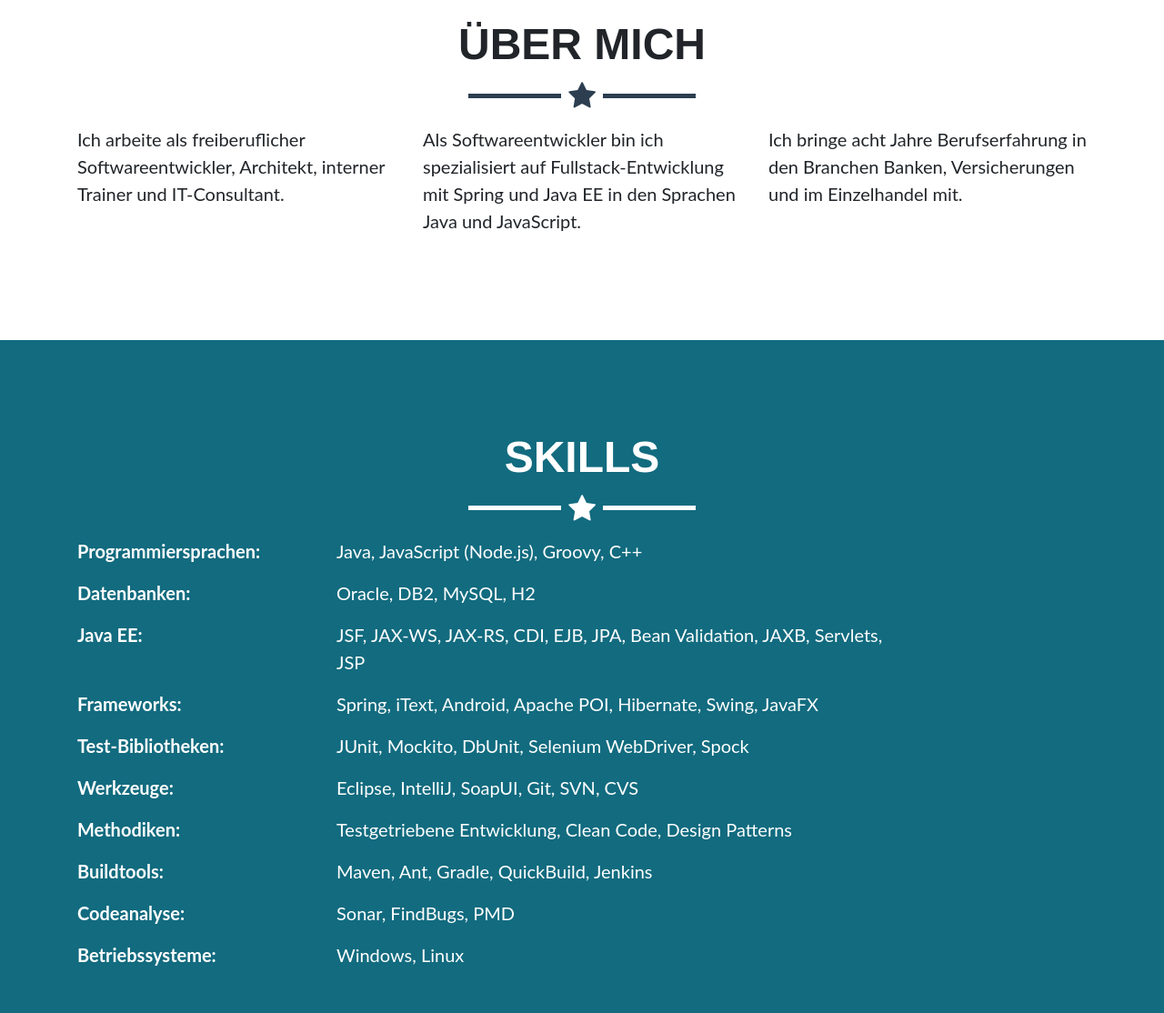
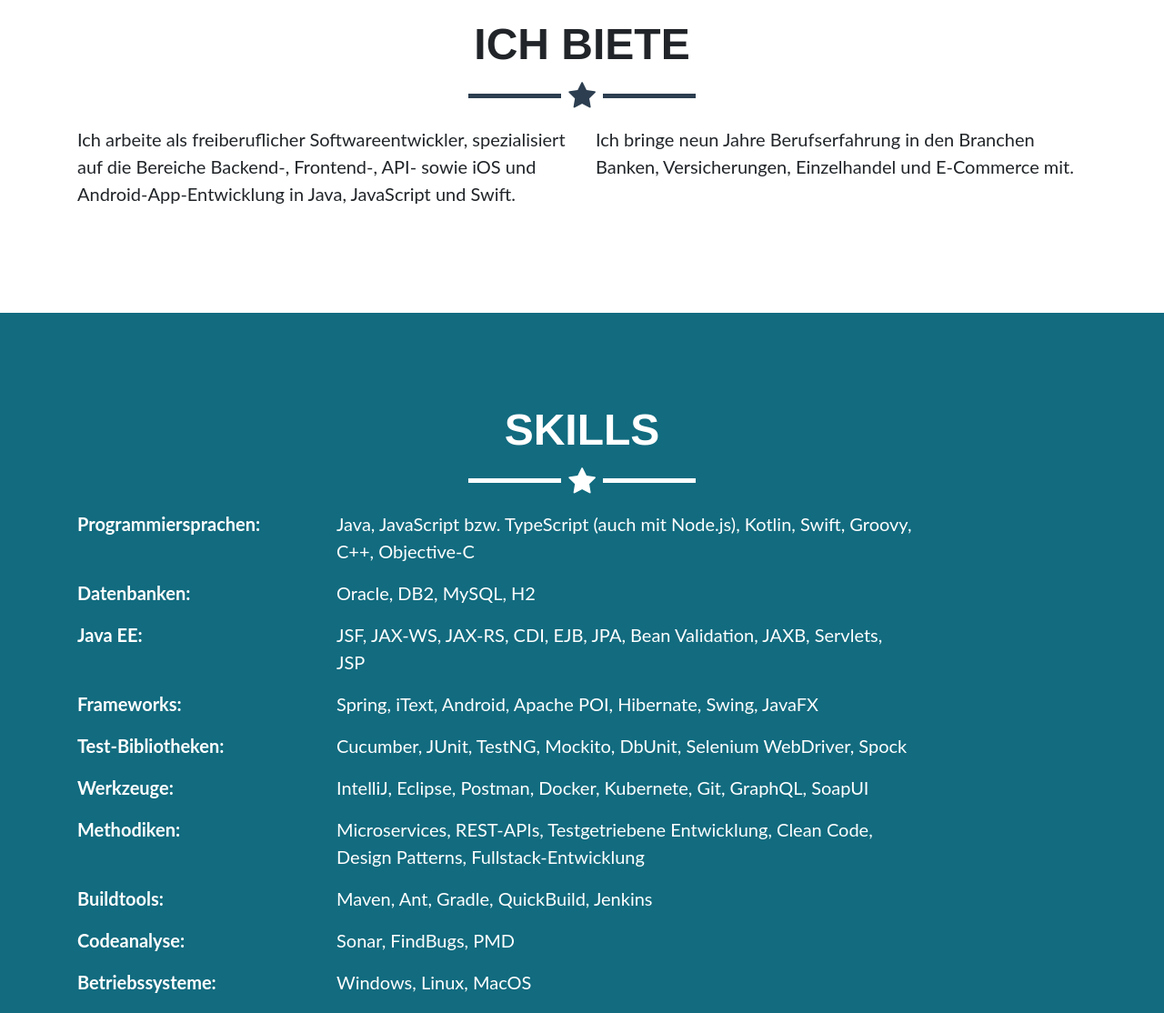
Before and after one commit to hinnerkoetting/hinnerk-oetting-de, a website: page index.html in a window 1280 px wide. Shown: the part 980-2094 px from the top of the page at 91% size. Drawn offline with nearby package versions, Linux system fonts and the light colour scheme.

Commit message:
Update jquery and bootstrap, updating content

```diff
--- a/index.html
+++ b/index.html
@@ -39,7 +39,7 @@
 
                 <a class="navbar-brand" href="#page-top">Hinnerk Oetting</a>
 
-                <button type="button" class="navbar-toggle navbar-right navbar-nav d-inline-block d-lg-none d-xl-none" data-toggle="collapse" data-target="#menu-entries" style="background: transparent; font-size: 1.5em; border-radius: 5px">
+                <button type="button" class="navbar-toggle navbar-right navbar-nav d-inline-block d-lg-none d-xl-none" onclick="toggleMenu()" style="background: transparent; font-size: 1.5em; border-radius: 5px">
                     <span class="sr-only">Toggle navigation</span> Menu <i class="fa fa-bars"></i>
                 </button>
 
@@ -49,7 +49,7 @@
                             <a href="#page-top"></a>
                         </li>
                         <li class="nav-item">
-                            <a href="#about" class="nav-link">Über mich</a>
+                            <a href="#about" class="nav-link">Ich biete</a>
                         </li>
                         <li class="nav-item">
                             <a href="#skills" class="nav-link">Skills</a>
@@ -78,7 +78,7 @@
                     <div class="intro-text">
                         <span class="name">Hinnerk Oetting Software&shy;entwicklung</span>
                         <hr class="star-light">
-                        <span class="skills">Softwareentwickler - Architekt - Interner Trainer - IT Consultant</span>
+                        <span class="skills">Freiberuflicher Softwareentwickler</span>
                     </div>
                 </div>
             </div>
@@ -90,19 +90,16 @@
         <div class="container">
             <div class="row">
                 <div class="col-lg-12 text-center">
-                    <h2>Über mich</h2>
+                    <h2>Ich biete</h2>
                     <hr class="star-primary">
                 </div>
             </div>
             <div class="row">
-                <div class="col-lg-4 col-lg-offset-2">
-                    <p>Ich arbeite als freiberuflicher Softwareentwickler, Architekt, interner Trainer und IT-Consultant.</p>
+                <div class="col-lg-6 col-lg-offset-2">
+                    <p>Ich arbeite als freiberuflicher Softwareentwickler, spezialisiert auf die Bereiche Backend-, Frontend-, API- sowie iOS und Android-App-Entwicklung in Java, JavaScript und Swift.</p>
                 </div>
-                <div class="col-lg-4">
-                    <p>Als Softwareentwickler bin ich spezialisiert auf Fullstack-Entwicklung mit Spring und Java EE in den Sprachen Java und JavaScript.</p>
-                </div>
-                <div class="col-lg-4">
-                    <p>Ich bringe acht Jahre Berufserfahrung in den Branchen Banken, Versicherungen und im Einzelhandel mit.</p>
+                <div class="col-lg-6">
+                    <p>Ich bringe neun Jahre Berufserfahrung in den Branchen Banken, Versicherungen, Einzelhandel und E-Commerce mit.</p>
                 </div>
             </div>
         </div>
@@ -122,7 +119,7 @@
                     <p><b>Programmiersprachen:</b></p>
                 </div>
                 <div class="col-lg-7">
-                    <p>Java, JavaScript (Node.js), Groovy, C++</p>
+                    <p>Java, JavaScript bzw. TypeScript (auch mit Node.js), Kotlin, Swift, Groovy, C++, Objective-C</p>
                 </div>
             </div>
             <div class="row">
@@ -138,7 +135,7 @@
                     <p><b>Java EE:</b></p>
                 </div>
                 <div class="col-lg-7">
-                    <p> JSF, JAX-WS, JAX-RS, CDI, EJB, JPA, Bean Validation, JAXB, Servlets, JSP </p>
+                    <p>JSF, JAX-WS, JAX-RS, CDI, EJB, JPA, Bean Validation, JAXB, Servlets, JSP</p>
                 </div>
             </div>
             <div class="row">
@@ -146,7 +143,7 @@
                     <p><b>Frameworks:</b></p>
                 </div>
                 <div class="col-lg-7">
-                    <p>Spring, iText, Android, Apache POI, Hibernate, Swing, JavaFX </p>
+                    <p>Spring, iText, Android, Apache POI, Hibernate, Swing, JavaFX</p>
                 </div>
             </div>
             <div class="row">
@@ -154,7 +151,7 @@
                     <p><b>Test-Bibliotheken:</b></p>
                 </div>
                 <div class="col-lg-7">
-                    <p>JUnit, Mockito, DbUnit, Selenium WebDriver, Spock </p>
+                    <p>Cucumber, JUnit, TestNG, Mockito, DbUnit, Selenium WebDriver, Spock </p>
                 </div>
             </div>
             <div class="row">
@@ -162,7 +159,7 @@
                     <p><b>Werkzeuge:</b></p>
                 </div>
                 <div class="col-lg-7">
-                    <p>Eclipse, IntelliJ, SoapUI, Git, SVN, CVS </p>
+                    <p>IntelliJ, Eclipse, Postman, Docker, Kubernete, Git, GraphQL, SoapUI</p>
                 </div>
             </div>
             <div class="row">
@@ -170,7 +167,7 @@
                     <p><b>Methodiken:</b></p>
                 </div>
                 <div class="col-lg-7">
-                    <p> Testgetriebene Entwicklung, Clean Code, Design Patterns </p>
+                    <p>Microservices, REST-APIs, Testgetriebene Entwicklung, Clean Code, Design Patterns, Fullstack-Entwicklung </p>
                 </div>
             </div>
             <div class="row">
@@ -194,7 +191,7 @@
                     <p><b>Betriebssysteme:</b></p>
                 </div>
                 <div class="col-lg-7">
-                    <p>Windows, Linux </p>
+                    <p>Windows, Linux, MacOS</p>
                 </div>
             </div>
         </div>
@@ -267,7 +264,8 @@
                         <h3>Kontakt</h3>
                         <p>König-Heinrich-Weg 24
                             <br>22459 Hamburg
-                            <br>hinnerk.oetting&#8203;[bei]gmail[punkt]com</p>
+                            <br>hinnerk.oetting&#8203;[bei]gmail[punkt]com
+                        </p>
                     </div>
                     <div class="footer-col col-md-4">
                         <h3>Im Web</h3>
--- a/js/freelancer.js
+++ b/js/freelancer.js
@@ -27,3 +27,12 @@
     });
 
 })(jQuery); // End of use strict
+
+
+function toggleMenu() {
+    if ($('#menu-entries').attr('class').split(' ').includes('collapse')) {
+        $('#menu-entries').attr('class', 'collapse.show navbar-collapse');
+    } else {
+        $('#menu-entries').attr('class', 'collapse navbar-collapse');
+    }
+}
--- a/package.json
+++ b/package.json
@@ -8,9 +8,9 @@
     "type": "MIT"
   },
   "devDependencies": {
-    "bootstrap": "^4.3.1",
+    "bootstrap": "^4.4.1",
     "font-awesome": "^4.7.0",
-    "jquery": "^3.4.1"
+    "jquery": "^3.5.0"
   },
   "repository": {
     "type": "git"
```
Also changed, not shown: 1 other file.
